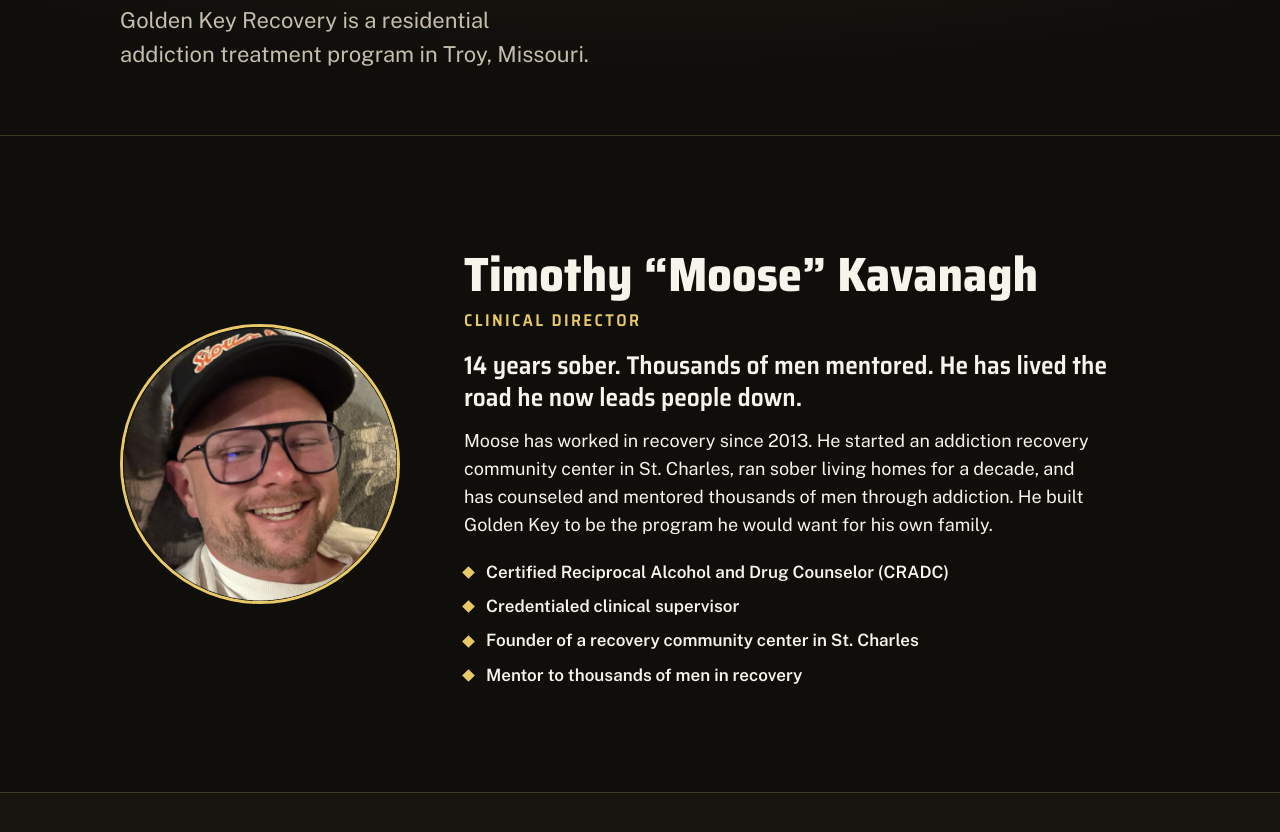
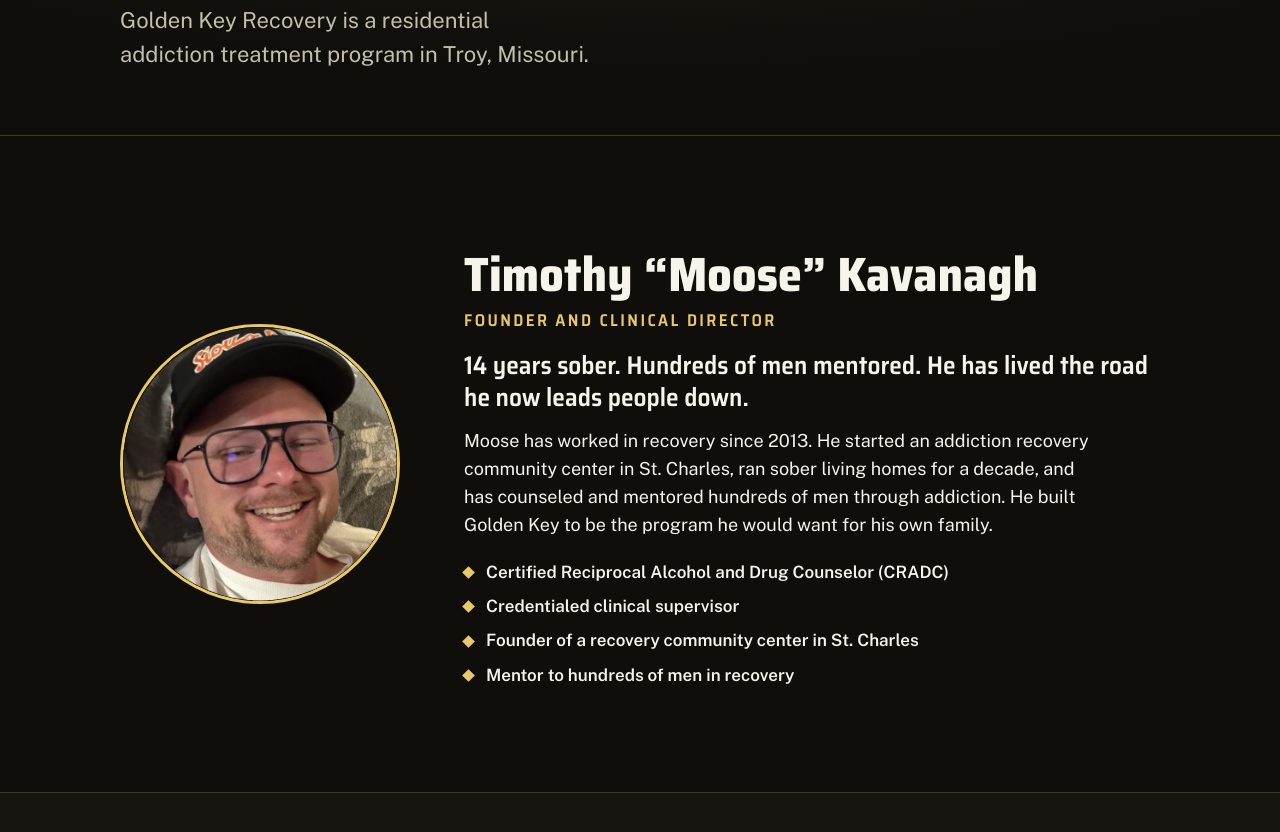
Before and after one commit to kavanaww/goldenkeyrecovery, a plain HTML site: page about.html in a window 1280 px wide. Shown: the part 370-1202 px from the top of the page. Drawn offline with Linux system fonts and the light colour scheme.

Commit message:
Title: Founder and Clinical Director; mentoring claim to hundreds

```diff
--- a/about.html
+++ b/about.html
@@ -4,7 +4,7 @@
 <meta charset="utf-8">
 <meta name="viewport" content="width=device-width, initial-scale=1, viewport-fit=cover">
 <title>About | Golden Key Recovery</title>
-<meta name="description" content="Meet Timothy "Moose" Kavanagh, Clinical Director of Golden Key Recovery in Troy, Missouri.">
+<meta name="description" content="Meet Timothy "Moose" Kavanagh, Founder and Clinical Director of Golden Key Recovery in Troy, Missouri.">
 <!-- Preview build. Remove this robots tag at public launch. -->
 <meta name="robots" content="noindex, nofollow">
 <meta name="theme-color" content="#0F0E0B">
@@ -48,14 +48,14 @@
     <img class="portrait" src="assets/moose-portrait.jpg" alt="Timothy &ldquo;Moose&rdquo; Kavanagh" width="280" height="280">
     <div class="about-text">
       <h2 id="h-about">Timothy &ldquo;Moose&rdquo; Kavanagh</h2>
-      <p class="role">Clinical Director</p>
-      <p class="bio-lead">14 years sober. Thousands of men mentored. He has lived the road he now leads people down.</p>
-      <p>Moose has worked in recovery since 2013. He started an addiction recovery community center in St. Charles, ran sober living homes for a decade, and has counseled and mentored thousands of men through addiction. He built Golden Key to be the program he would want for his own family.</p>
+      <p class="role">Founder and Clinical Director</p>
+      <p class="bio-lead">14 years sober. Hundreds of men mentored. He has lived the road he now leads people down.</p>
+      <p>Moose has worked in recovery since 2013. He started an addiction recovery community center in St. Charles, ran sober living homes for a decade, and has counseled and mentored hundreds of men through addiction. He built Golden Key to be the program he would want for his own family.</p>
       <ul class="creds">
         <li>Certified Reciprocal Alcohol and Drug Counselor (CRADC)</li>
         <li>Credentialed clinical supervisor</li>
         <li>Founder of a recovery community center in St. Charles</li>
-        <li>Mentor to thousands of men in recovery</li>
+        <li>Mentor to hundreds of men in recovery</li>
       </ul>
     </div>
   </div>
```
Also changed, not shown: index.html (+1 -1 lines), signature.html (+1 -1 lines).
